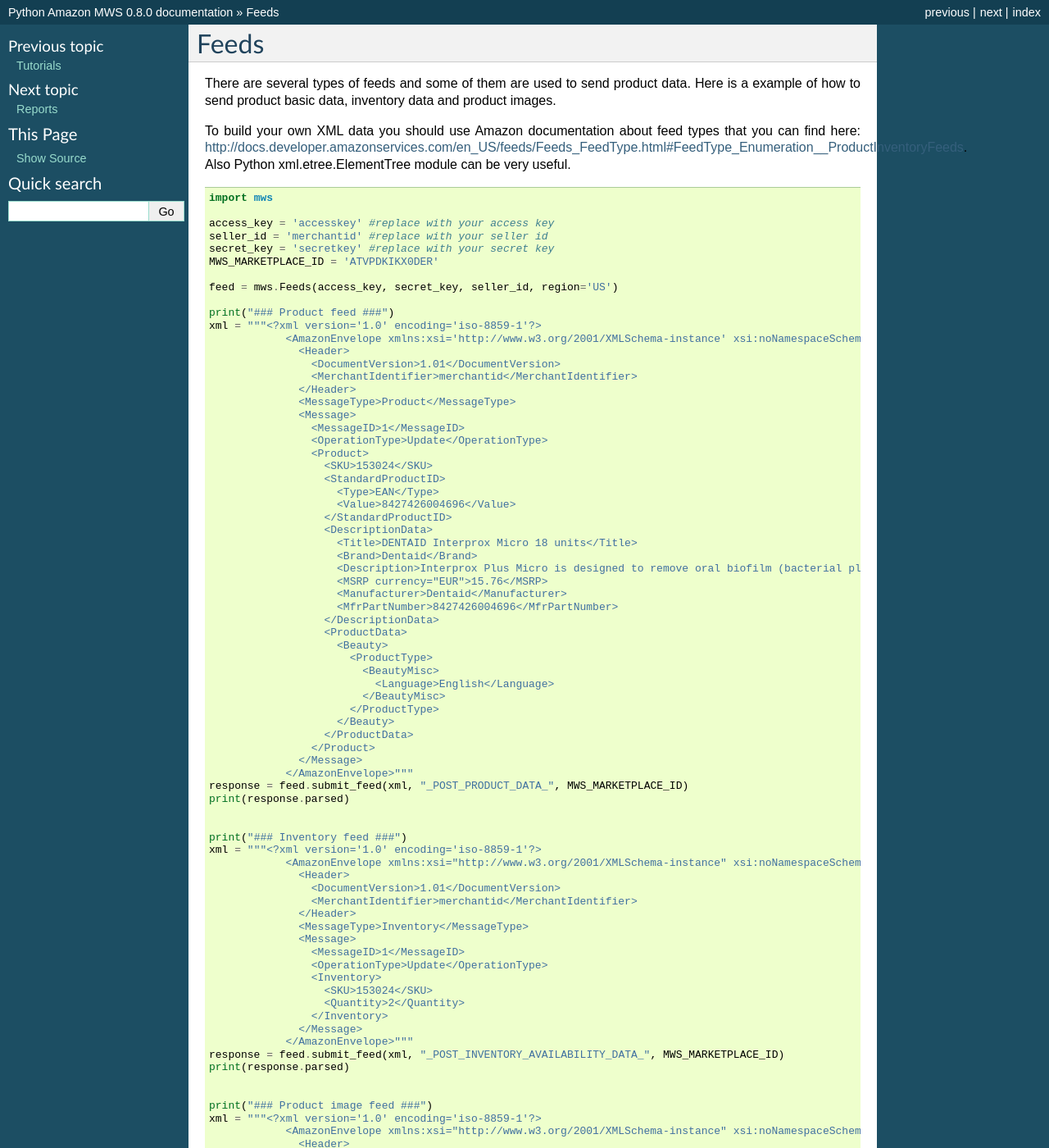
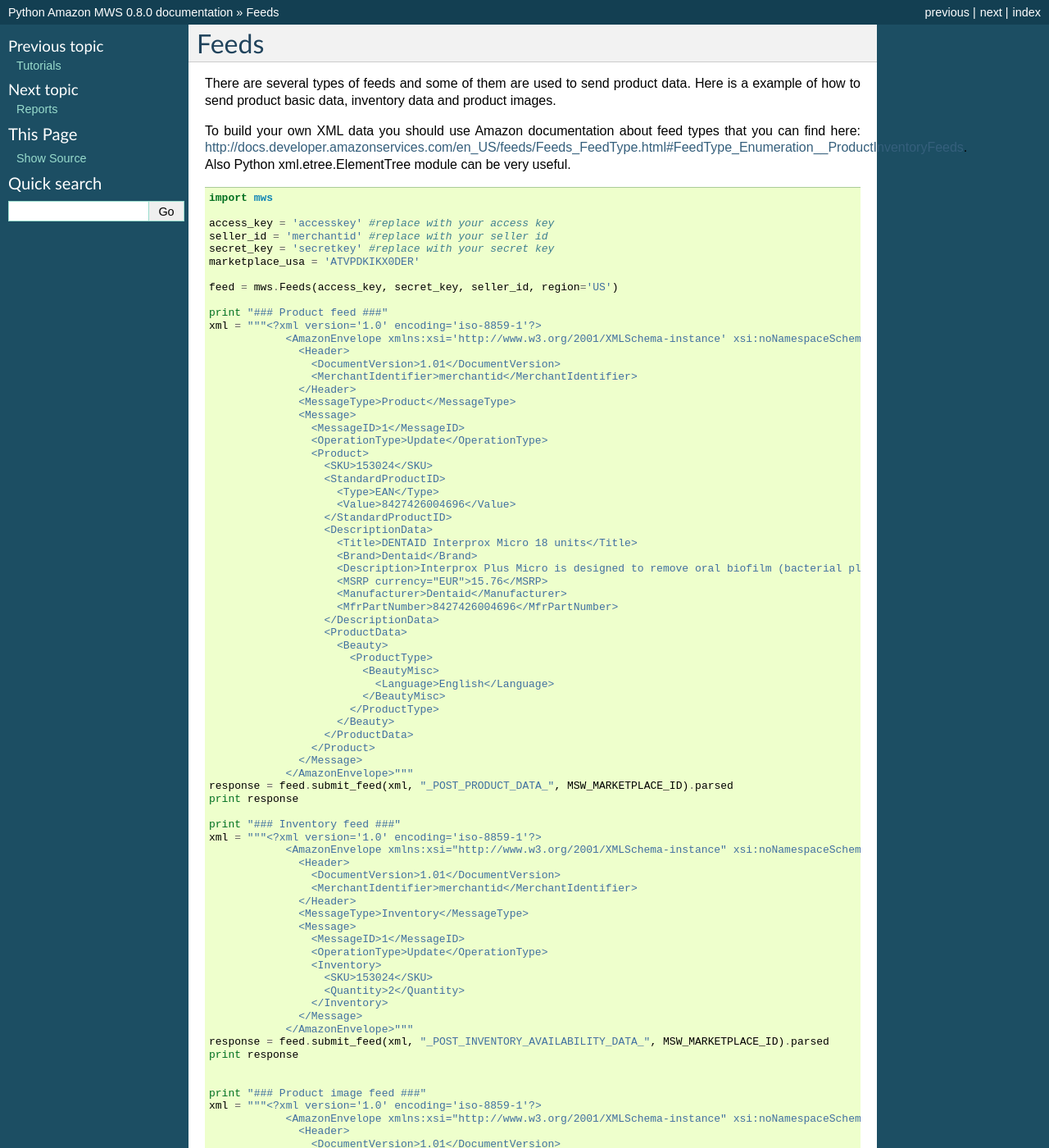
Before and after one commit to python-amazon-mws/python-amazon-mws, a Sphinx documentation site: the page built from docs/source/feeds.rst, in a window 1280 px wide and 1400 px high. Shown: the whole window at 82% size. Built offline with Sphinx 7.4.7, drawn with Linux system fonts in a browser that asks for light colours; some of the changed text lies outside the part shown.

Commit message:
Revert "Feeds example. Use of ".parsed" changed. (#66)"
This reverts commit e87012bebaebce194377683ae65ceaa25330d213.

```diff
--- a/docs/source/feeds.rst
+++ b/docs/source/feeds.rst
@@ -13,11 +13,11 @@
     access_key = 'accesskey' #replace with your access key
     seller_id = 'merchantid' #replace with your seller id
     secret_key = 'secretkey' #replace with your secret key
-    MWS_MARKETPLACE_ID = 'ATVPDKIKX0DER'
+    marketplace_usa = 'ATVPDKIKX0DER'
 
     feed = mws.Feeds(access_key, secret_key, seller_id, region='US')
 
-    print("### Product feed ###")
+    print "### Product feed ###"
     xml = """<?xml version='1.0' encoding='iso-8859-1'?>
                 <AmazonEnvelope xmlns:xsi='http://www.w3.org/2001/XMLSchema-instance' xsi:noNamespaceSchemaLocation='amzn-envelope.xsd'>
                   <Header>
@@ -54,11 +54,10 @@
                     </Product>
                   </Message>
                 </AmazonEnvelope>"""
-    response = feed.submit_feed(xml, "_POST_PRODUCT_DATA_", MWS_MARKETPLACE_ID)
-    print(response.parsed)
+    response = feed.submit_feed(xml, "_POST_PRODUCT_DATA_", MSW_MARKETPLACE_ID).parsed
+    print response
 
-
-    print("### Inventory feed ###")
+    print "### Inventory feed ###"
     xml = """<?xml version='1.0' encoding='iso-8859-1'?>
                 <AmazonEnvelope xmlns:xsi="http://www.w3.org/2001/XMLSchema-instance" xsi:noNamespaceSchemaLocation="amzn-envelope.xsd">
                   <Header>
@@ -75,11 +74,11 @@
                     </Inventory>
                   </Message>
                 </AmazonEnvelope>"""
-    response = feed.submit_feed(xml, "_POST_INVENTORY_AVAILABILITY_DATA_", MWS_MARKETPLACE_ID)
-    print(response.parsed)
+    response = feed.submit_feed(xml, "_POST_INVENTORY_AVAILABILITY_DATA_", MSW_MARKETPLACE_ID).parsed
+    print response
 
 
-    print("### Product image feed ###")
+    print "### Product image feed ###"
     xml = """<?xml version='1.0' encoding='iso-8859-1'?>
                 <AmazonEnvelope xmlns:xsi="http://www.w3.org/2001/XMLSchema-instance" xsi:noNamespaceSchemaLocation="amzn-envelope.xsd">
                   <Header>
@@ -97,5 +96,5 @@
                     </ProductImage>
                   </Message>
                 </AmazonEnvelope>"""
-    response = feed.submit_feed(xml, "_POST_PRODUCT_IMAGE_DATA_", MWS_MARKETPLACE_ID)
-    print(response.parsed)
+    response = feed.submit_feed(xml, "_POST_PRODUCT_IMAGE_DATA_", MSW_MARKETPLACE_ID).parsed
+    print response
```
